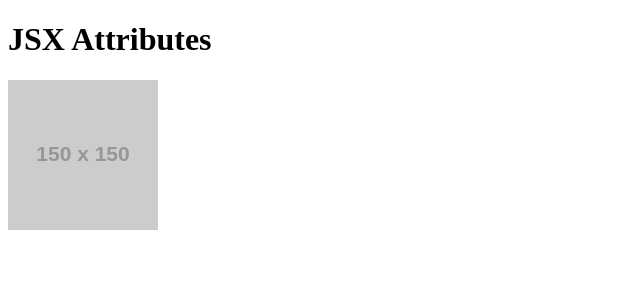
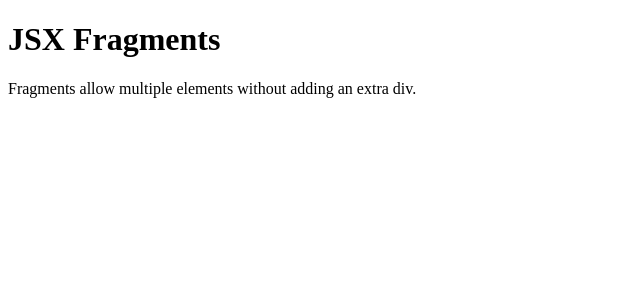
Before and after one commit to abdullahshabir31/React-Learning, a React (Vite) app: page / in a window 1280 px wide. Shown: the top 300 px of the page, without its empty margins (0-640 px from the left). Built offline with nearby package versions, Linux system fonts and the light colour scheme.

Commit message:
Add JSX fragments example

```diff
--- /dev/null
+++ b/src/02-JSX/04-jsx-fragments.jsx
@@ -0,0 +1,11 @@
+function JSXFragments() {
+  return (
+    <>
+      <h1>JSX Fragments</h1>
+
+      <p>Fragments allow multiple elements without adding an extra div.</p>
+    </>
+  );
+}
+
+export default JSXFragments;
--- a/src/App.jsx
+++ b/src/App.jsx
@@ -1,7 +1,7 @@
-import JSXAttributes from "./02-JSX/03-jsx-attributes";
+import JSXFragments from "./02-JSX/04-jsx-fragments";
 
 function App() {
-  return <JSXAttributes />;
+  return <JSXFragments />;
 }
 
 export default App;
```
